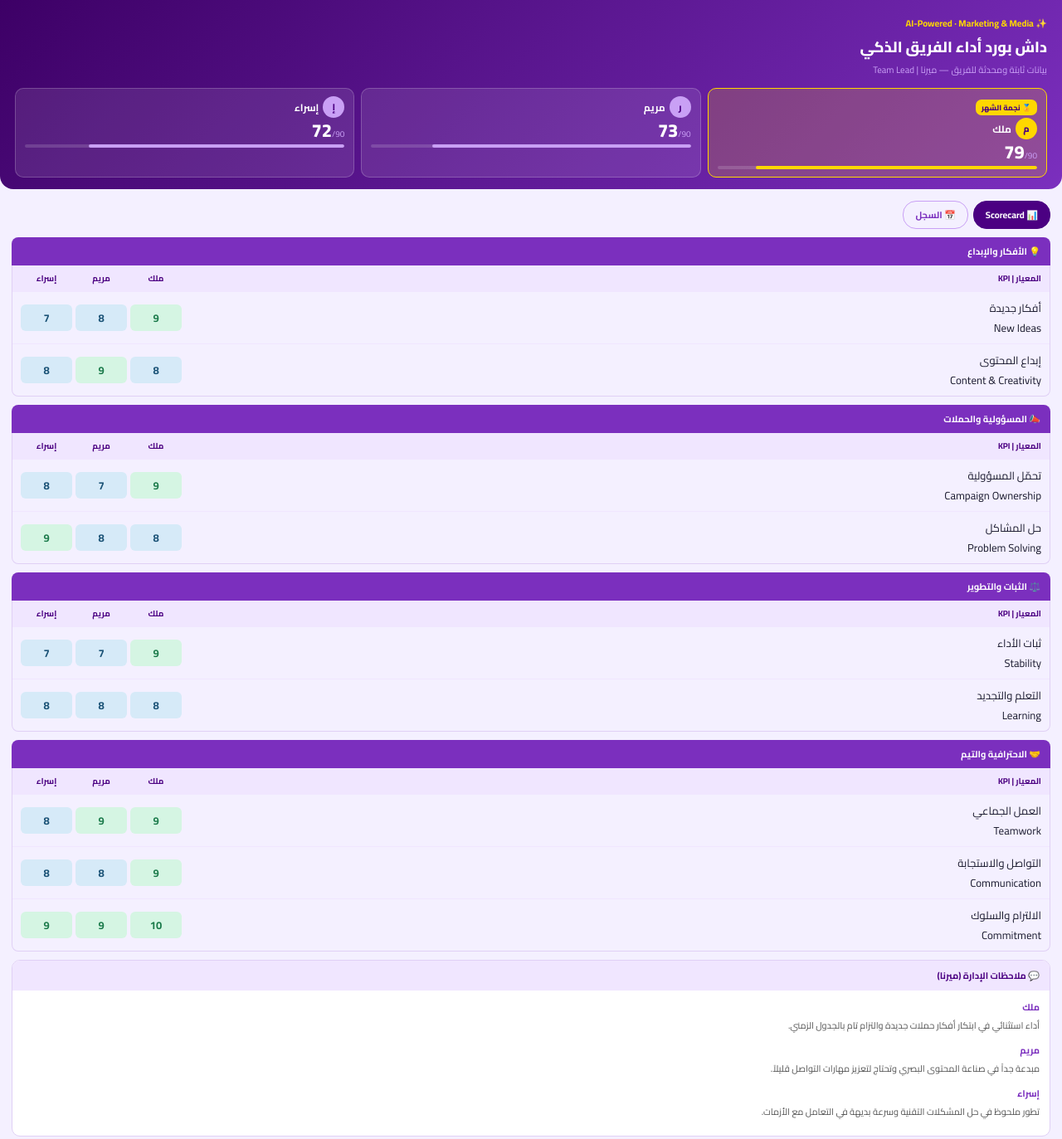
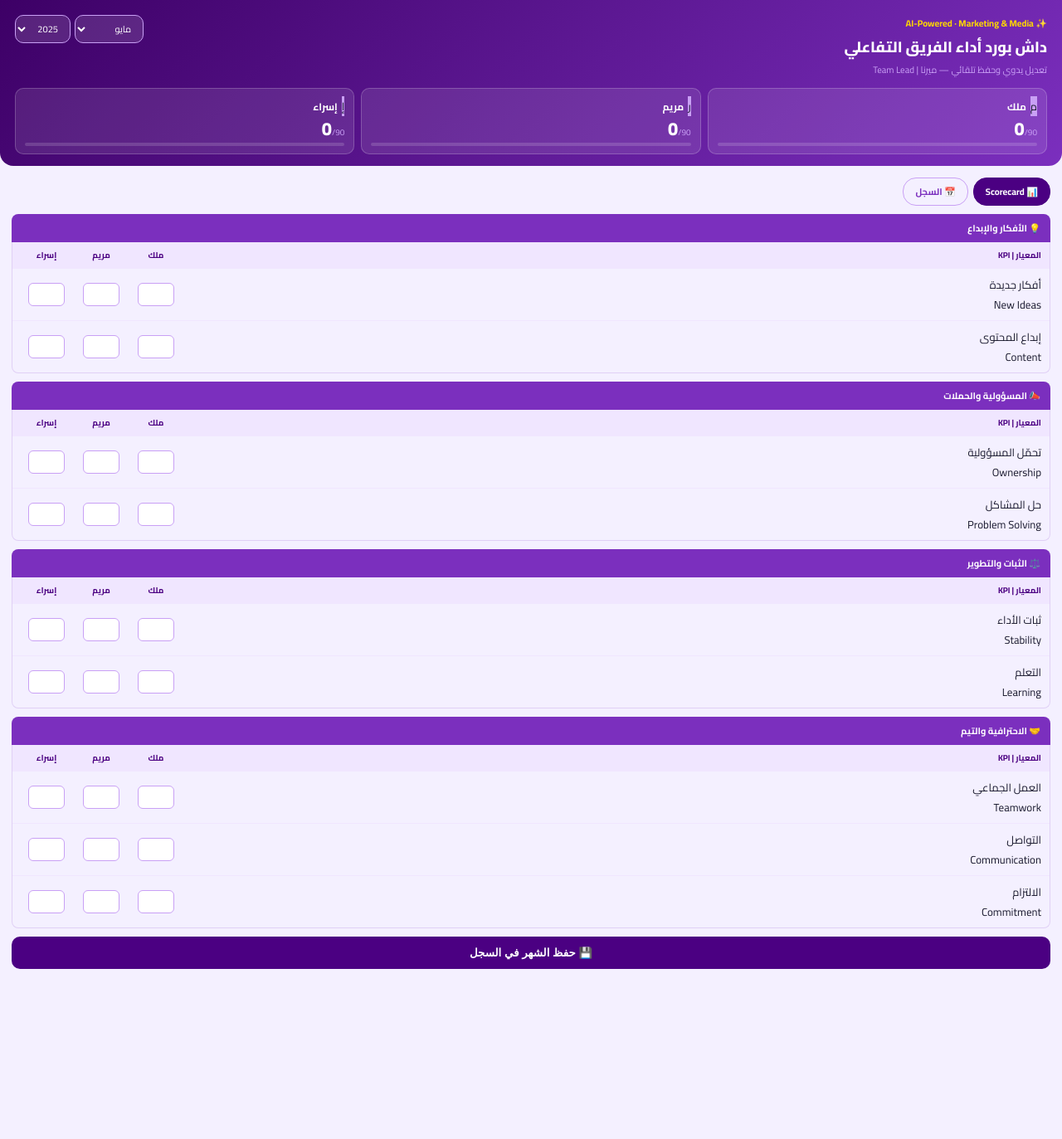
Before and after one commit to mernaalaa895-hue/mediabuyer-, a plain HTML site: page index.html in a window 1280 px wide. Shown: the whole page at 83% size. After the commit the page ends 1188 px from the top, so only its background shows below. Drawn offline with Linux system fonts and the light colour scheme.

Commit message:
Update index.html

```diff
--- a/index.html
+++ b/index.html
@@ -25,26 +25,15 @@ body{font-family:'Cairo',sans-serif;background:#f4f0ff;color:#1a1a2e;direction:r
 .tab{padding:6px 14px;border-radius:16px;border:1.5px solid #c9a0f5;background:transparent;font-family:'Cairo',sans-serif;font-size:11px;cursor:pointer;color:#7B2FBE;font-weight:700;transition:all .15s}
 .tab.active{background:#4B0082;color:#fff;border-color:#4B0082}
 .body{padding:0 14px 20px}
-.ai-section{background:#fff;border:1px solid #e0d0f5;border-radius:12px;padding:14px;margin-bottom:12px}
-.ai-sec-title{color:#4B0082;font-weight:800;font-size:13px;margin-bottom:10px;display:flex;align-items:center;gap:6px}
-.member-input-block{margin-bottom:10px}
-.member-label{display:flex;align-items:center;gap:6px;margin-bottom:4px}
-.avatar{width:26px;height:26px;border-radius:50%;background:#F0E6FF;display:flex;align-items:center;justify-content:center;font-weight:800;font-size:11px;color:#4B0082;flex-shrink:0}
-.member-name-lbl{font-weight:700;font-size:12px;color:#2d1b4e}
-.member-en-lbl{font-size:10px;color:#aaa}
-textarea{width:100%;border:1px solid #e0d0f5;border-radius:8px;padding:8px 10px;font-family:'Cairo',sans-serif;font-size:12px;color:#333;resize:vertical;min-height:60px;background:#fafafa;transition:border .2s;line-height:1.6}
-.ai-btn{width:100%;padding:10px;background:linear-gradient(135deg,#4B0082,#7B2FBE);color:#fff;border:none;border-radius:10px;font-family:'Cairo',sans-serif;font-size:13px;font-weight:700;cursor:pointer;display:flex;align-items:center;justify-content:center;gap:8px;margin-top:4px}
 .section-hdr{background:#7B2FBE;color:#fff;padding:7px 12px;border-radius:8px 8px 0 0;font-size:11px;font-weight:700}
 .kpi-table{border:1px solid #e0d0f5;border-top:none;border-radius:0 0 8px 8px;overflow:hidden;margin-bottom:10px}
 .kpi-row-hdr{display:grid;grid-template-columns:1fr 62px 62px 62px;background:#F0E6FF;padding:6px 10px;font-size:10px;font-weight:700;color:#4B0082;gap:4px;align-items:center}
 .kpi-row{display:grid;grid-template-columns:1fr 62px 62px 62px;padding:7px 10px;gap:4px;align-items:center;border-top:1px solid #f0e6ff}
+.score-cell{display:flex;flex-direction:column;align-items:center}
+.si{width:44px;height:28px;border:1.5px solid #c9a0f5;border-radius:6px;text-align:center;font-size:13px;font-weight:700;font-family:'Cairo',sans-serif;outline:none;background:#fff;color:#4B0082}
 .total-row{background:#4B0082;display:grid;grid-template-columns:1fr 62px 62px 62px;padding:9px 10px;gap:4px;align-items:center}
 .total-val{text-align:center;color:#fff;font-size:18px;font-weight:800}
-.reasoning-section{background:#fff;border:1px solid #e0d0f5;border-radius:10px;overflow:hidden;margin-bottom:10px}
-.reasoning-hdr{background:#F0E6FF;padding:8px 12px;font-size:11px;font-weight:700;color:#4B0082}
-.reasoning-body{padding:10px 12px}
-.reason-member{font-weight:700;font-size:11px;color:#7B2FBE;margin-bottom:3px}
-.reason-text{font-size:11px;color:#555;line-height:1.7}
+.total-val.top-val{color:#FFD700}
 .track-table{border:1px solid #e0d0f5;border-radius:10px;overflow:hidden}
 .track-hdr-row{background:#4B0082;display:grid;padding:8px 12px;gap:6px;font-size:11px;font-weight:700;color:#C9A0F5}
 .track-data-row{display:grid;padding:8px 12px;gap:6px;border-top:1px solid #f0e6ff;align-items:center}
@@ -56,8 +45,12 @@ textarea{width:100%;border:1px solid #e0d0f5;border-radius:8px;padding:8px 10px;
   <div style="display:flex;justify-content:space-between;align-items:flex-start;flex-wrap:wrap;gap:6px">
     <div>
       <div class="hdr-title">✨ AI-Powered · Marketing & Media</div>
-      <div class="hdr-main">داش بورد أداء الفريق الذكي</div>
-      <div class="hdr-sub">بيانات ثابتة ومحدثة للفريق — ميرنا | Team Lead</div>
+      <div class="hdr-main">داش بورد أداء الفريق التفاعلي</div>
+      <div class="hdr-sub">تعديل يدوي وحفظ تلقائي — ميرنا | Team Lead</div>
+    </div>
+    <div style="display:flex;gap:5px;align-items:center">
+      <select class="sel" id="monthSel"></select>
+      <select class="sel" id="yearSel"><option>2024</option><option selected>2025</option><option>2026</option></select>
     </div>
   </div>
   <div class="cards-row" id="memberCards"></div>
@@ -72,62 +65,56 @@ textarea{width:100%;border:1px solid #e0d0f5;border-radius:8px;padding:8px 10px;
 
 <script>
 const MEMBERS=["ملك","مريم","إسراء"];
-const MEMBER_EN=["Malak","Mariam","Israa"];
 const AV=["م","ر","إ"];
 const MONTHS_AR=["يناير","فبراير","مارس","أبريل","مايو","يونيو","يوليو","أغسطس","سبتمبر","أكتوبر","نوفمبر","ديسمبر"];
 const KPIS=[
-  {id:1,group:"💡 الأفكار والإبداع",ar:"أفكار جديدة",en:"New Ideas",w:15},
-  {id:2,group:"💡 الأفكار والإبداع",ar:"إبداع المحتوى",en:"Content & Creativity",w:15},
-  {id:3,group:"📣 المسؤولية والحملات",ar:"تحمّل المسؤولية",en:"Campaign Ownership",w:10},
-  {id:4,group:"📣 المسؤولية والحملات",ar:"حل المشاكل",en:"Problem Solving",w:10},
-  {id:5,group:"⚖️ الثبات والتطوير",ar:"ثبات الأداء",en:"Stability",w:10},
-  {id:6,group:"⚖️ الثبات والتطوير",ar:"التعلم والتجديد",en:"Learning",w:10},
-  {id:7,group:"🤝 الاحترافية والتيم",ar:"العمل الجماعي",en:"Teamwork",w:10},
-  {id:8,group:"🤝 الاحترافية والتيم",ar:"التواصل والاستجابة",en:"Communication",w:10},
-  {id:9,group:"🤝 الاحترافية والتيم",ar:"الالترام والسلوك",en:"Commitment",w:10},
+  {id:1,group:"💡 الأفكار والإبداع",ar:"أفكار جديدة",en:"New Ideas"},
+  {id:2,group:"💡 الأفكار والإبداع",ar:"إبداع المحتوى",en:"Content"},
+  {id:3,group:"📣 المسؤولية والحملات",ar:"تحمّل المسؤولية",en:"Ownership"},
+  {id:4,group:"📣 المسؤولية والحملات",ar:"حل المشاكل",en:"Problem Solving"},
+  {id:5,group:"⚖️ الثبات والتطوير",ar:"ثبات الأداء",en:"Stability"},
+  {id:6,group:"⚖️ الثبات والتطوير",ar:"التعلم",en:"Learning"},
+  {id:7,group:"🤝 الاحترافية والتيم",ar:"العمل الجماعي",en:"Teamwork"},
+  {id:8,group:"🤝 الاحترافية والتيم",ar:"التواصل",en:"Communication"},
+  {id:9,group:"🤝 الاحترافية والتيم",ar:"الالتزام",en:"Commitment"},
 ];
 const GROUPS=[...new Set(KPIS.map(k=>k.group))];
+const SK="mirna_interactive_v3";
 
-// --- [هنا تضعين بياناتك الثابتة التي ستظهر للجميع] ---
-let scores = {
-  "1": {"ملك": 9, "مريم": 8, "إسراء": 7},
-  "2": {"ملك": 8, "مريم": 9, "إسراء": 8},
-  "3": {"ملك": 9, "مريم": 7, "إسراء": 8},
-  "4": {"ملك": 8, "مريم": 8, "إسراء": 9},
-  "5": {"ملك": 9, "مريم": 7, "إسراء": 7},
-  "6": {"ملك": 8, "مريم": 8, "إسراء": 8},
-  "7": {"ملك": 9, "مريم": 9, "إسراء": 8},
-  "8": {"ملك": 9, "مريم": 8, "إسراء": 8},
-  "9": {"ملك": 10, "مريم": 9, "إسراء": 9}
-};
+let scores={}, history={};
+let curTab="scorecard";
 
-let reasoning = {
-  "ملك": "أداء استثنائي في ابتكار أفكار حملات جديدة والتزام تام بالجدول الزمني.",
-  "مريم": "مبدعة جداً في صناعة المحتوى البصري وتحتاج لتعزيز مهارات التواصل قليلاً.",
-  "إسراء": "تطور ملحوظ في حل المشكلات التقنية وسرعة بديهة في التعامل مع الأزمات."
-};
+// استرجاع البيانات من الذاكرة
+try {
+    const d = JSON.parse(localStorage.getItem(SK) || "{}");
+    scores = d.scores || {};
+    history = d.history || {};
+} catch(e) {}
 
-let history = {
-  "2025-05": {"ملك": 81, "مريم": 73, "إسراء": 72, "_month": "مايو", "_year": "2025"}
-};
-// ---------------------------------------------------
+function persist() {
+    localStorage.setItem(SK, JSON.stringify({scores, history}));
+}
 
-let curTab="scorecard";
+const monthSel=document.getElementById("monthSel");
+MONTHS_AR.forEach((m,i)=>{
+    const o=document.createElement("option");
+    o.value=i; o.textContent=m;
+    if(i===new Date().getMonth()) o.selected=true;
+    monthSel.appendChild(o);
+});
 
 function getScore(kId,m){return Number(scores[kId]?.[m]||0);}
 function getTotal(m){return KPIS.reduce((s,k)=>s+getScore(k.id,m),0);}
-function topIdx(){const ts=MEMBERS.map(m=>getTotal(m));const mx=Math.max(...ts);return mx>0?ts.indexOf(mx):-1;}
-
-function scColor(v){
-  if(v>=9)return{bg:"#D5F5E3",tc:"#1a7a4a",lbl:"ممتاز"};
-  if(v>=7)return{bg:"#D6EAF8",tc:"#1a5276",lbl:"جيد جداً"};
-  return{bg:"#FDEBD0",tc:"#a04000",lbl:"جيد"};
+function topIdx(){
+    const ts=MEMBERS.map(m=>getTotal(m));
+    const mx=Math.max(...ts);
+    return mx>0?ts.indexOf(mx):-1;
 }
 
 function renderCards(){
     const top=topIdx();
     document.getElementById("memberCards").innerHTML=MEMBERS.map((m,i)=>{
-    const t=getTotal(m);const isTop=i===top&&t>0;
+        const t=getTotal(m); const isTop=i===top&&t>0;
         return`<div class="mcard${isTop?" top":""}">
             ${isTop?'<div class="top-badge">🏅 نجمة الشهر</div>':''}
             <div style="display:flex;align-items:center;gap:5px;margin-bottom:3px">
@@ -149,44 +136,60 @@ function renderScorecard(){
         <div class="kpi-table">
             <div class="kpi-row-hdr">
                 <div>المعيار | KPI</div>
-        ${MEMBERS.map((m,i)=>`<div style="text-align:center">${m}</div>`).join("")}
+                ${MEMBERS.map(m=>`<div style="text-align:center">${m}</div>`).join("")}
             </div>
             ${kpis.map(k=>`<div class="kpi-row">
                 <div><div class="kpi-ar">${k.ar}</div><div class="kpi-en">${k.en}</div></div>
-        ${MEMBERS.map(m=>{const v=getScore(k.id,m);const c=scColor(v);
-          return`<div style="text-align:center">
-            <div style="background:${c.bg};color:${c.tc};padding:4px;border-radius:6px;font-weight:700">${v}</div>
-          </div>`;}).join("")}
+                ${MEMBERS.map(m=>{
+                    const v=getScore(k.id,m);
+                    return`<div class="score-cell">
+                        <input type="number" min="0" max="10" value="${v||""}" class="si"
+                               oninput="setScoreManual(${k.id},'${m}',this.value)">
+                    </div>`;
+                }).join("")}
             </div>`).join("")}
         </div>`;
     }).join("");
 
-  html+=`<div class="reasoning-section">
-    <div class="reasoning-hdr">💬 ملاحظات الإدارة (ميرنا)</div>
-    <div class="reasoning-body">
-      ${MEMBERS.map(m=>`<div style="margin-bottom:10px">
-        <div class="reason-member">${m}</div>
-        <div class="reason-text">${reasoning[m]||"—"}</div>
-      </div>`).join("")}
-    </div>
-  </div>`;
+    html+=`<button style="width:100%;padding:12px;background:#4B0082;color:#fff;border:none;border-radius:10px;font-weight:700;cursor:pointer" onclick="saveMonth()">💾 حفظ الشهر في السجل</button>`;
+    document.getElementById("mainBody").innerHTML=html;
+}
 
-  document.getElementById("mainBody").innerHTML=html;
+function setScoreManual(kId,m,val){
+    const v=Math.min(10,Math.max(0,Number(val)||0));
+    if(!scores[kId]) scores[kId]={};
+    scores[kId][m]=v;
+    persist();
+    renderCards();
+}
+
+function saveMonth(){
+    const key=`${document.getElementById("yearSel").value}-${monthSel.value}`;
+    history[key]={
+        _month: MONTHS_AR[monthSel.value],
+        _year: document.getElementById("yearSel").value
+    };
+    MEMBERS.forEach(m=> history[key][m]=getTotal(m));
+    persist();
+    alert("تم حفظ التقرير في السجل بنجاح!");
 }
 
 function renderTracker(){
     const keys=Object.keys(history).sort();
+    if(!keys.length) {
+        document.getElementById("mainBody").innerHTML="<div style='text-align:center;padding:40px;color:#aaa'>لا يوجد سجلات محفوظة بعد</div>";
+        return;
+    }
     const cols=`110px ${"1fr ".repeat(MEMBERS.length)}`;
     let html=`<div class="track-table">
         <div class="track-hdr-row" style="grid-template-columns:${cols}">
             <div>الشهر</div>${MEMBERS.map(m=>`<div style="text-align:center">${m}</div>`).join("")}
         </div>`;
-  keys.forEach((key,idx)=>{
+    keys.forEach(key=>{
         const e=history[key];
-    const vs=MEMBERS.map(m=>e[m]||0);
         html+=`<div class="track-data-row" style="grid-template-columns:${cols}">
-      <div style="font-weight:700;color:#4B0082">${e._month} ${e._year}</div>
-      ${vs.map(v=>`<div style="text-align:center;font-weight:700">${v}</div>`).join("")}
+            <div style="font-weight:700">${e._month} ${e._year}</div>
+            ${MEMBERS.map(m=>`<div style="text-align:center">${e[m]||0}</div>`).join("")}
         </div>`;
     });
     html+="</div>";
```
Lines whose indentation alone changed are shown as unchanged.
